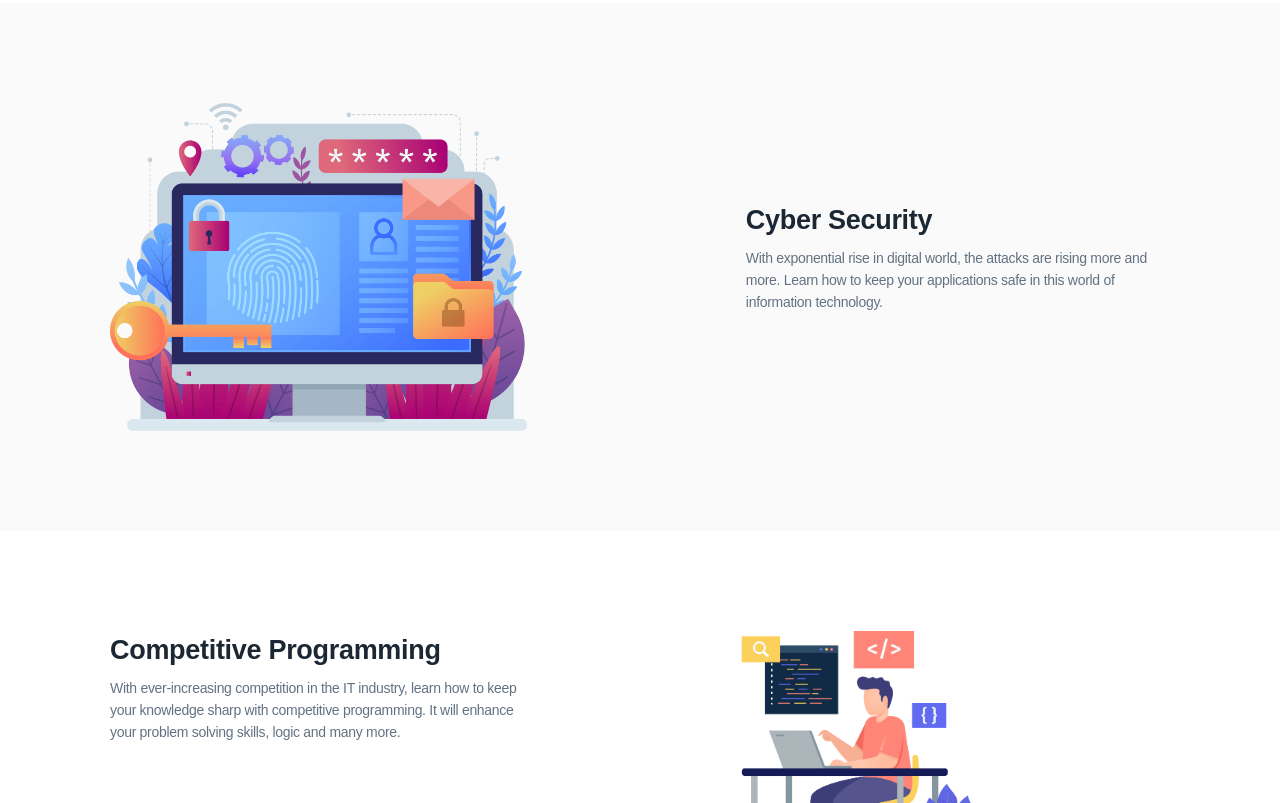
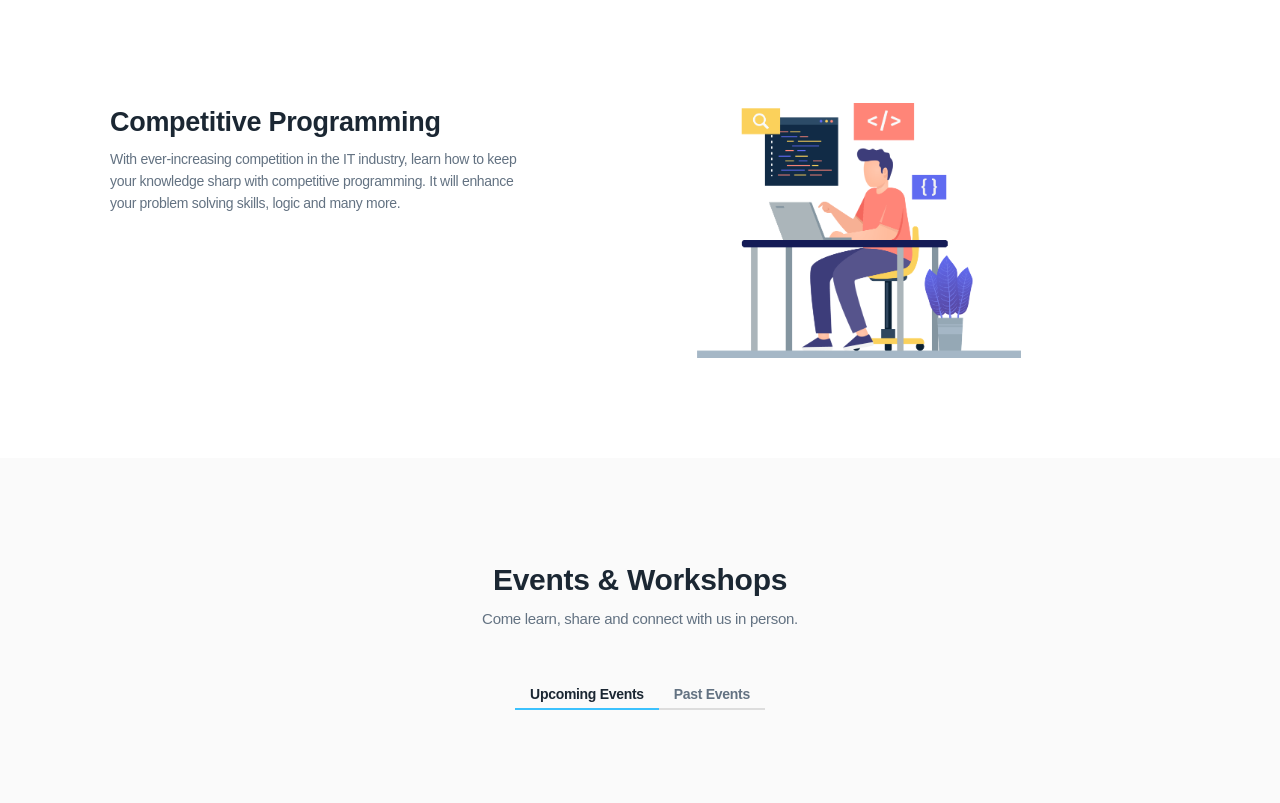
Before and after one commit to DSC-DYPCOE/GDSC-DYPCOE-website, a website: page index.html in a window 1280 px wide. Shown: the part 3530-4333 px from the top of the page. Drawn offline with Linux system fonts and the light colour scheme; some packages are replaced by stand-ins of ours; a web font is replaced by a local one.

Commit message:
cyber security section removed

```diff
--- a/index.html
+++ b/index.html
@@ -278,30 +278,7 @@
             </div>
         </div>
     </section>
-    <section id="hip" class="section-spacer bg-very__gray">
-        <div class="container">
-            <div class="row align-items-center">
-                <div class="col-sm-6">
-                    <div class="feature-list-image"><img data-src="src/images/assets/technologies/Cyber security.png"
-                            class="img-fluid" alt="Illustration of cyber security features" width="90%"></div>
-                </div>
-                <div class="col-sm-5 ml-auto">
-                    <div class="feature-list-wrapper">
-                        <div class="content-header">
-                            <h2 class="content-title">Cyber Security</h2>
-                            <p>With exponential rise in digital world, the attacks are rising more and more. Learn how
-                                to keep your applications safe
-                                in this world of information technology.
-                            </p>
-                        </div>
-                        <!-- <a href="https://codelabs.developers.google.com/?cat=Cloud" class="hero-button"
-                            target="_blank" rel="noreferrer">Codelabs &nbsp; &nbsp;<i
-                                class="fas fa-external-link-alt"></i></a> -->
-                    </div>
-                </div>
-            </div>
-        </div>
-    </section>
+
     <section class="section-spacer">
         <div class="container">
             <div class="row flex-column-reverse flex-sm-row align-items-cengit ter">
```
